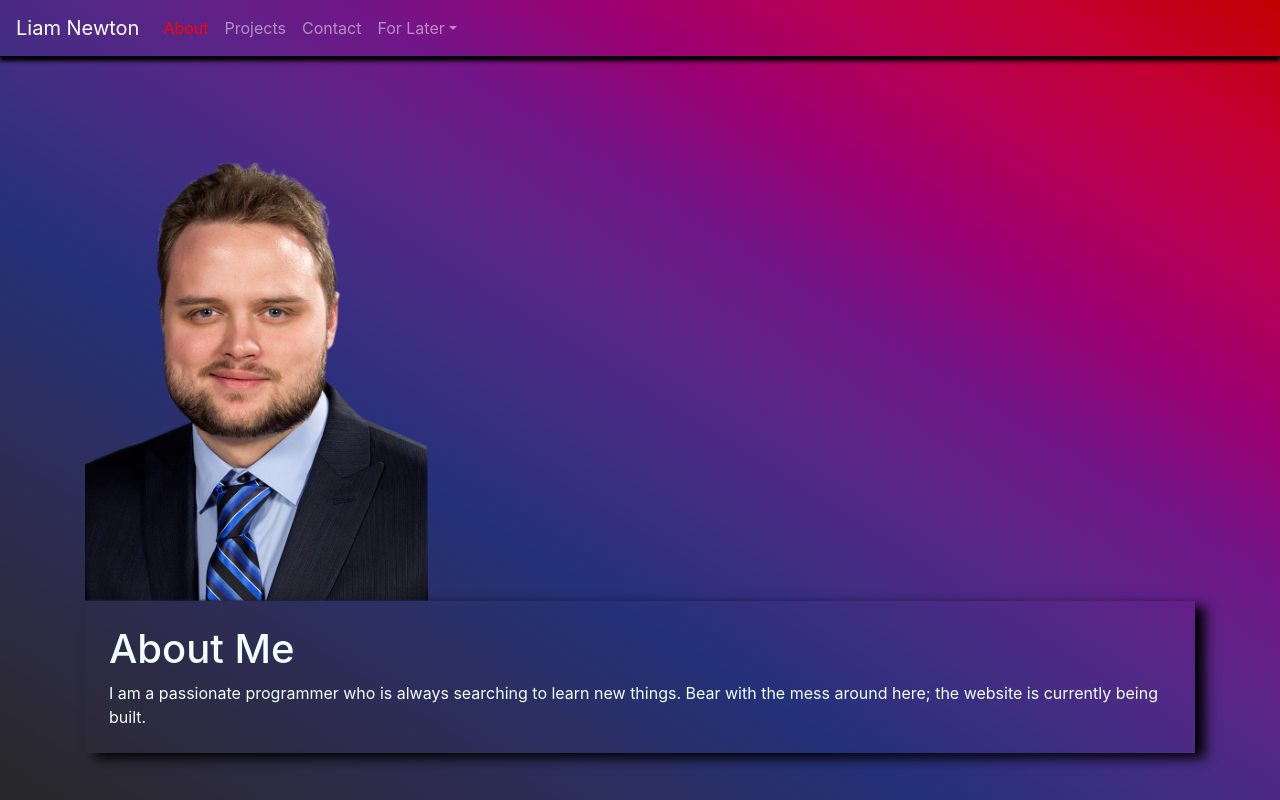
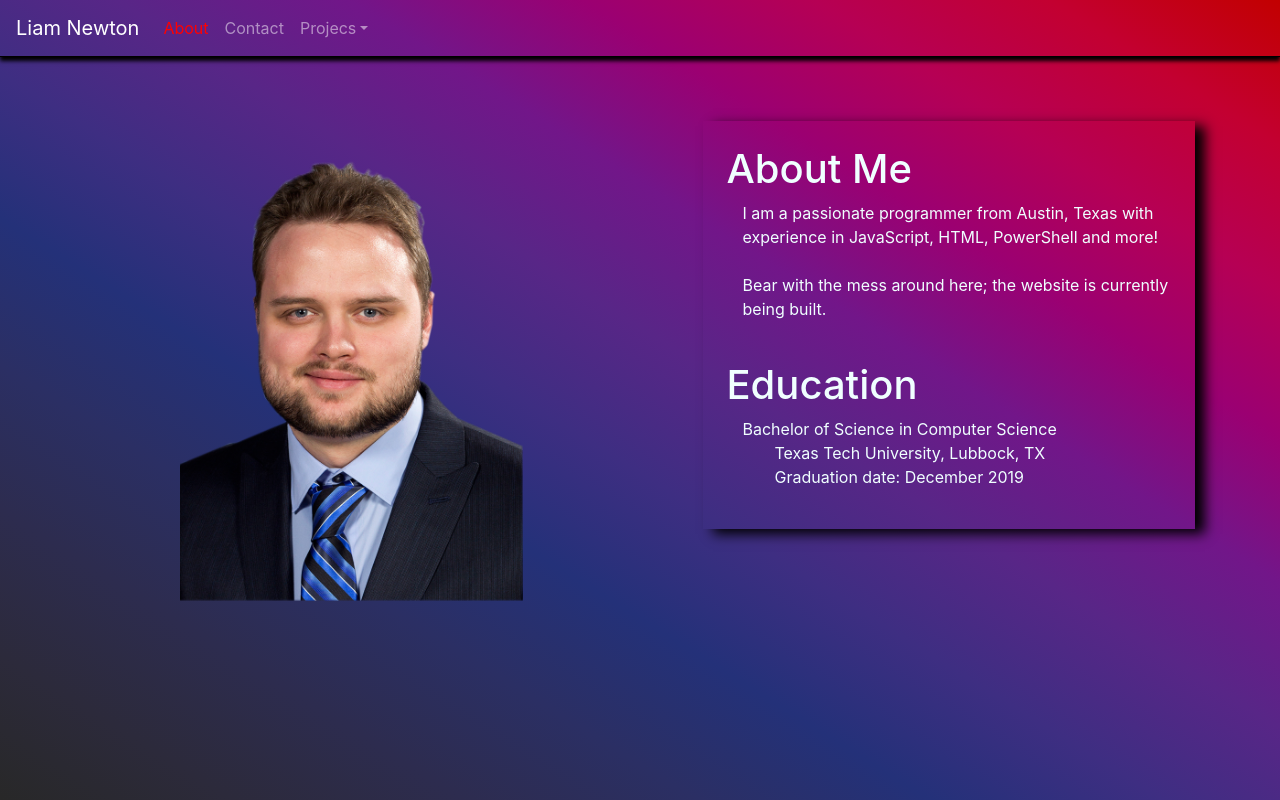
Before and after one commit to CodesReallyWell/ResumeWebsite, a React (Create React App) app in the folder frontend/: page /about in a window 1280 px wide. Built offline with nearby package versions, Linux system fonts and the light colour scheme.

Commit message:
Cleaning up

```diff
--- a/frontend/src/App.js
+++ b/frontend/src/App.js
@@ -1,7 +1,7 @@
 import React from 'react'
 import './App.css'
 import About from './Pages/About'
-import Projects from './Pages/Projects'
+import ProjectOne from './Pages/Project1'
 import MainPage from './Pages/MainPage'
 import Contact from './Pages/Contact'
 import { BrowserRouter, Route } from 'react-router-dom'
@@ -13,7 +13,7 @@ const App = () => {
       <BrowserRouter>
         <Route path = "/" render = {() => <MainPage></MainPage>}/>
         <Route path = "/about" render = {() => <About></About>}/>
-        <Route path = "/projects" render = {() => <Projects></Projects>}/>
+        <Route path = "/project/1" render = {() => <ProjectOne></ProjectOne>}/>
         <Route path = "/contact" render = {() => <Contact></Contact>}/>
       </BrowserRouter>
     </div>
--- a/frontend/src/Components/AppNavBar.jsx
+++ b/frontend/src/Components/AppNavBar.jsx
@@ -35,16 +35,13 @@ const AppNavBar = (props) => {
             <Nav.Link className="app-nav-link" href="/about">
               <NavLinkText isActive={isActiveRoute("/about")}>About</NavLinkText>
             </Nav.Link>
-            <Nav.Link className="app-nav-link" href="/projects">
-              <NavLinkText isActive={isActiveRoute("/projects")}>Projects</NavLinkText>
-            </Nav.Link>
             <Nav.Link className="app-nav-link" href="/contact">
               <NavLinkText isActive={isActiveRoute("/contact")}>Contact</NavLinkText>
             </Nav.Link>
           </Nav>
           <Nav className = "mr-auto">
-            <NavDropdown title="For Later" id="collasible-nav-dropdown">
-              <NavDropdown.Item href="/action/3.1">Something</NavDropdown.Item>
+            <NavDropdown title="Projecs" id="collasible-nav-dropdown">
+              <NavDropdown.Item href="/project/1">Data Mining</NavDropdown.Item>
               <NavDropdown.Item href="/action/3.2">Something</NavDropdown.Item>
               <NavDropdown.Item href="/action/3.3">Something</NavDropdown.Item>
             </NavDropdown>
--- a/frontend/src/Pages/About.jsx
+++ b/frontend/src/Pages/About.jsx
@@ -18,18 +18,41 @@ const TextWrapper = styled.div`
   margin: auto;
 `
 
+const TwoIndentP = styled.p`
+  margin-left: 2em
+`
+
+const OneIndentP = styled.p`
+  margin-left: 1em
+`
+
 const About = () => {
   return (
     <div>
       <Container>
         <Row lg={8}>
-        <Col lg={12}/>
+        <Col sm={1}/>
         <Col>
           <ImageWrapper src={require("../Data/MyFace1.png")} alt="duck"/>
+        </Col>
+        <Col>
+
           <TextWrapper>
             <h1>About Me</h1>
-            I am a passionate programmer who is always searching to learn new things.
-            Bear with the mess around here; the website is currently being built.
+            <OneIndentP>
+              I am a passionate programmer from Austin, Texas with experience in JavaScript, HTML, PowerShell and more!<br/>
+              <br/>
+              Bear with the mess around here; the website is currently being built.
+            </OneIndentP>
+            <br/>
+            <h1>Education</h1>
+            <OneIndentP>
+              Bachelor of Science in Computer Science<br/>
+              <TwoIndentP>
+                Texas Tech University, Lubbock, TX<br/>
+                Graduation date: December 2019
+              </TwoIndentP>
+            </OneIndentP>
           </TextWrapper>
         </Col>
         </Row>
--- a/frontend/src/Pages/Contact.jsx
+++ b/frontend/src/Pages/Contact.jsx
@@ -47,9 +47,8 @@ const ButtonBoi=styled.input`
   font-size: 96%;
   padding: 15px;
   background-color: ${props => props.buttonColor};
-  border: 1px solid #1d2124;
+  border: 2px solid ${props => props.borderColor};
   border-radius: 20px;
-  border-bottom: 1px solid #282828;
   cursor: pointer;
   width: 58%;
   box-shadow: 6px 4px 11px 2px rgba(0, 0, 0, 0.5);
@@ -78,6 +77,10 @@ const Contact = () => {
   // For error code
   const [errThing, setError] = useState("")
 
+
+  // test
+  const[clicked, setClicked] = useState(false)
+
   const onSubmit = data => {
     // make post request with axios
     // request path is /contact
@@ -100,7 +103,7 @@ const Contact = () => {
   const SubmitStatus = (props) => {
     const [show, setShow] = useState(true)
 
-    if(props.statusMessage == 200 && show){
+    if(props.statusMessage === 200 && show){
       return (
               <AlertingWrapper inputColor='green'>
                 <Alert onClose={() => setShow(false)} dismissible>
@@ -122,13 +125,35 @@ const Contact = () => {
 
   // For changing button color on hover :)
   // on mouse out sets hovered to false so it always goes to original color
-  const ChangeButton = () =>{
+  const ChangeButton = (props) =>{
     const[hovered, setHovered] = useState(false)
+    console.log(clicked)
 
     if(hovered){
-      return <ButtonBoi buttonColor='blue' onMouseOver={() => setHovered(false)} onMouseOut={() => setHovered(false)} type="Submit" placeholder="Submit"/>
+      return (<ButtonBoi buttonColor='#1d2951' type="Submit" placeholder="Submit" borderColor="green"
+                         onMouseOver={() => setHovered(false)}
+                         onMouseOut={() => setHovered(false)}
+                         />)
+
+    }else if (clicked && props.errMsg.message == null){
+      return (<ButtonBoi buttonColor='#1d2951' type="Submit" placeholder="Submit" borderColor="green"
+                         onMouseOver={() => setHovered(false)}
+                         onMouseOut={() => setHovered(false)}
+                        />)
+
+    }else if(!hovered && props.errMsg.message == null){
+      return (<ButtonBoi buttonColor='#282828' type="Submit" placeholder="Submit" borderColor="#282828"
+                         onMouseOver={() => setHovered(true)}
+                         onMouseOut={() => setHovered(false)}
+                         />)
+
+    }else if(props.errMsg.message != null){
+      return (<ButtonBoi buttonColor='#282828' type="Submit" placeholder="Submit" borderColor="red"
+                         onMouseOver={() => setHovered(true)}
+                         onMouseOut={() => setHovered(false)}
+                         />)
     }else{
-      return <ButtonBoi buttonColor='#282828' onMouseOver={() => setHovered(true)} onMouseOut={() => setHovered(false)} type="Submit" placeholder="Submit"/>
+      return null
     }
   }
 
@@ -143,7 +168,7 @@ const Contact = () => {
         <br/>
         <TextAreaWrapper ref={register} name="Message" placeholder="Message" type="Message" rows="5"/>
         <br/>
-        <ChangeButton/>
+        <ChangeButton errMsg={errThing}/>
         <br/>
         <SubmitStatus statusMessage={msg} errMsg={errThing}/>
       </form>
--- a/frontend/src/Pages/MainPage.jsx
+++ b/frontend/src/Pages/MainPage.jsx
@@ -114,7 +114,7 @@ const MainPage = () => {
   const location = useLocation()
   const windowSize = ScreenHeight()
 
-  if(location.pathname == "/"){
+  if(location.pathname === "/"){
     if((windowSize.width/(windowSize.height-60)) < (6637/3787)){
       return (
         <div>
--- /dev/null
+++ b/frontend/src/Pages/Project1.jsx
@@ -0,0 +1,41 @@
+import React from "react"
+import { useLocation } from "react-router-dom"
+import AppNavBar from "../Components/AppNavBar"
+import styled from 'styled-components'
+
+const TextWrapper = styled.div`
+  margin: auto;
+  max-width: 1000px;
+`
+
+const Link = styled.a`
+`
+
+const HeaderWrap = styled.h1`
+  padding: 1em;
+  text-align: center;
+  font-weight: bold;
+  text-shadow: 2px 2px #282828;
+`
+
+const PWrap = styled.p`
+  padding: 2em;
+`
+
+const HeaderWrapTwo = styled.h2`
+  padding: 1em;
+`
+
+const ProjectOne = () => {
+  return (
+    <TextWrapper>
+      <HeaderWrap>Social Media Influence on Ethereum Value</HeaderWrap>
+      <PWrap>
+        <h2>Abstract</h2>
+        With Cryptocurrencies high return and volatility it is an important topic of discussion on forums like Reddit. In this social media study, we will use sentiment analysis, Granger causality, and Naive Bayes to determine a relation between positive comments and Cryptocurrency value. Since there are so many types of Cryptocurrencies, we have decided to focus on one, Ethereum. Ethereum is an open-source, public, blockchain-based distributed computing platform and operating system.
+      </PWrap>
+    </TextWrapper>
+  )
+}
+
+export default ProjectOne
--- a/frontend/src/Pages/Projects.jsx
+++ /dev/null
@@ -1,25 +0,0 @@
-import React from "react"
-import { useLocation } from "react-router-dom"
-import AppNavBar from "../Components/AppNavBar"
-import styled from 'styled-components'
-
-const TextWrapper = styled.div`
-  text-align: center;
-  margin: auto;
-  max-width: 800px;
-`
-
-const Link = styled.a`
-  color: black;
-`
-
-const Projects = () => {
-  return (
-    <TextWrapper>
-      <Link href="https://github.com/CodesReallyWell/CryptoProject">Data Mining Project</Link>
-      <Link href="https://github.com/CodesReallyWell/ResumeWebsite">Website Source Code</Link>
-    </TextWrapper>
-  )
-}
-
-export default Projects
```
